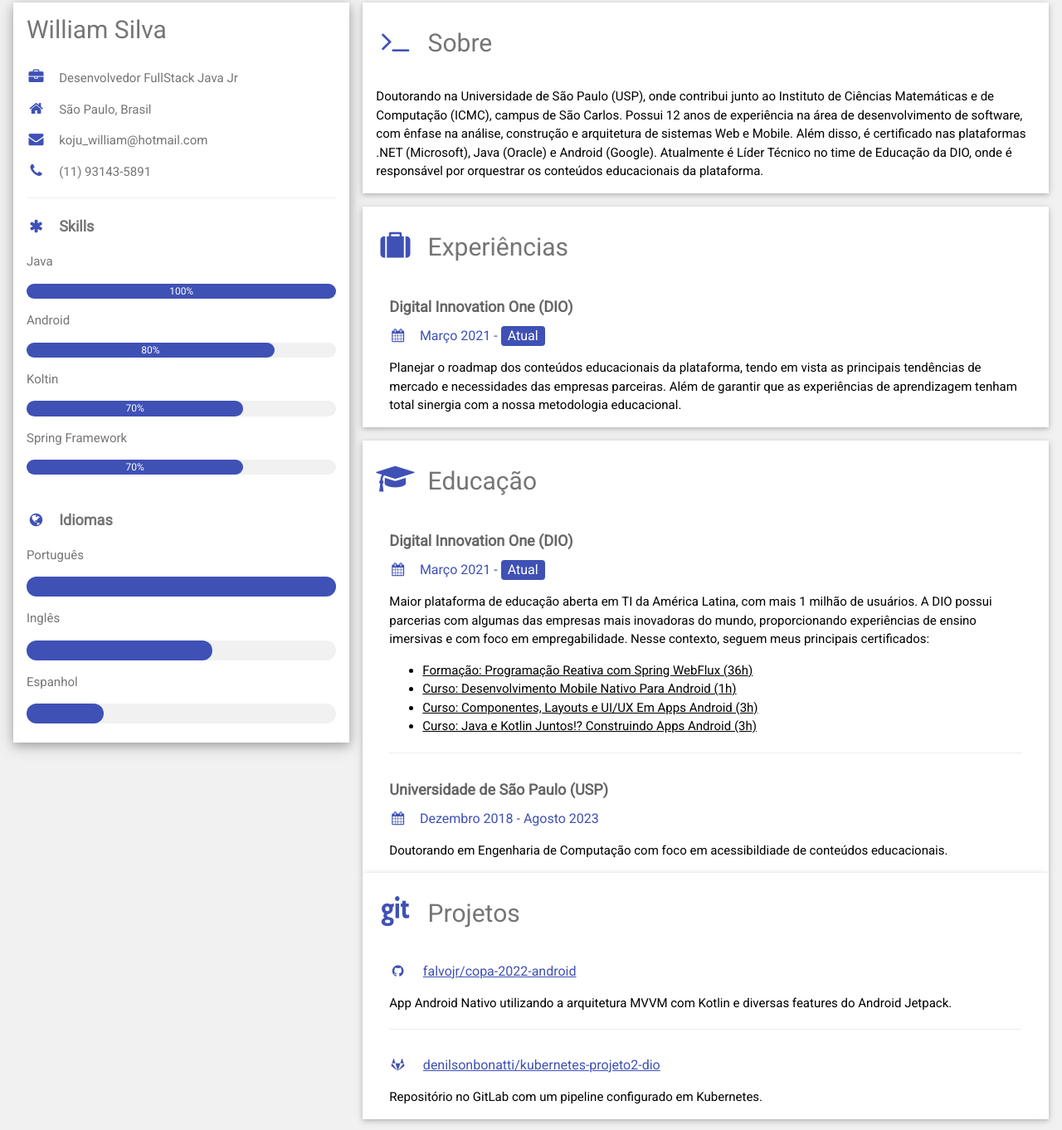
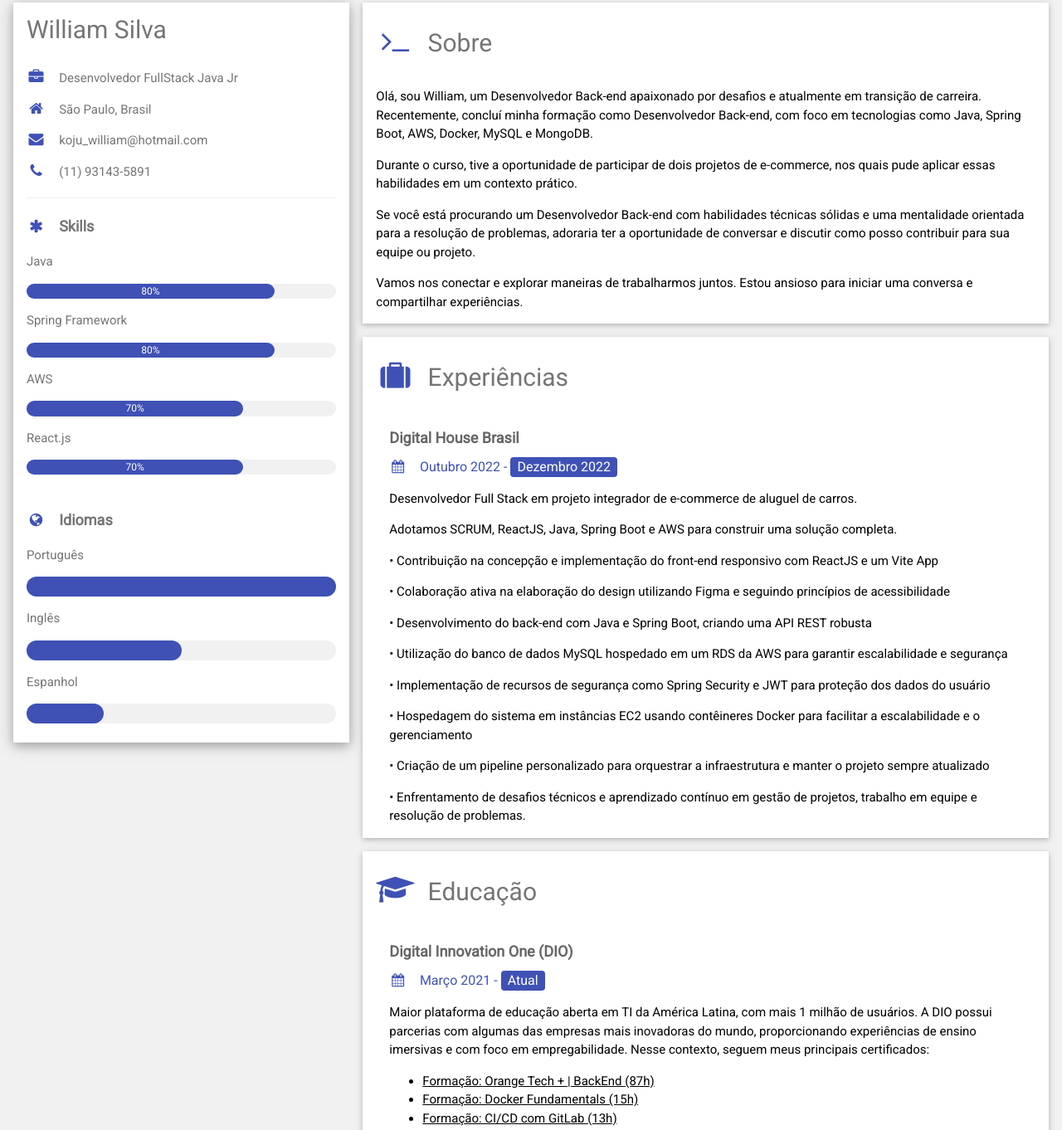
Before and after one commit to wkoju84/cv, a plain HTML site: page index.html in a window 1280 px wide. Shown: the part 13-1375 px from the top of the page at 83% size. Drawn offline with nearby package versions, Linux system fonts and the light colour scheme.

Commit message:
Finalizando currículo

```diff
--- a/index.html
+++ b/index.html
@@ -47,17 +47,17 @@
               </p>
               <p>Java</p>
               <div class="w3-light-grey w3-round-xlarge w3-small">
-                <div class="w3-container w3-center w3-round-xlarge w3-indigo" style="width:100%">100%</div>
+                <div class="w3-container w3-center w3-round-xlarge w3-indigo" style="width:80%">80%</div>
               </div>
-              <p>Android</p>
+              <p>Spring Framework</p>
               <div class="w3-light-grey w3-round-xlarge w3-small">
                 <div class="w3-container w3-center w3-round-xlarge w3-indigo" style="width:80%">80%</div>
               </div>
-              <p>Koltin</p>
+              <p>AWS</p>
               <div class="w3-light-grey w3-round-xlarge w3-small">
                 <div class="w3-container w3-center w3-round-xlarge w3-indigo" style="width:70%">70%</div>
               </div>
-              <p>Spring Framework</p>
+              <p>React.js</p>
               <div class="w3-light-grey w3-round-xlarge w3-small">
                 <div class="w3-container w3-center w3-round-xlarge w3-indigo" style="width:70%">70%</div>
               </div>
@@ -72,7 +72,7 @@
               </div>
               <p>Inglês</p>
               <div class="w3-light-grey w3-round-xlarge">
-                <div class="w3-round-xlarge w3-indigo" style="height:24px;width:60%"></div>
+                <div class="w3-round-xlarge w3-indigo" style="height:24px;width:50%"></div>
               </div>
               <p>Espanhol</p>
               <div class="w3-light-grey w3-round-xlarge">
@@ -90,7 +90,19 @@
 
           <div class="w3-container w3-card w3-white w3-margin-bottom">
             <h2 class="w3-text-grey w3-padding-16"><i class="fa fa-terminal fa-fw w3-margin-right w3-xxlarge w3-text-indigo"></i>Sobre</h2>
-            <p>Doutorando na Universidade de São Paulo (USP), onde contribui junto ao Instituto de Ciências Matemáticas e de Computação (ICMC), campus de São Carlos. Possui 12 anos de experiência na área de desenvolvimento de software, com ênfase na análise, construção e arquitetura de sistemas Web e Mobile. Além disso, é certificado nas plataformas .NET (Microsoft), Java (Oracle) e Android (Google). Atualmente é Líder Técnico no time de Educação da DIO, onde é responsável por orquestrar os conteúdos educacionais da plataforma.</p>
+            <p>Olá, sou William, um Desenvolvedor Back-end apaixonado por desafios e atualmente em transição de carreira.
+              Recentemente, concluí minha formação como Desenvolvedor Back-end, com foco em tecnologias como Java, Spring Boot, AWS, Docker, MySQL e MongoDB.
+            </p>
+            <p>
+              Durante o curso, tive a oportunidade de participar de dois projetos de e-commerce, nos quais pude aplicar essas habilidades em um contexto prático.
+
+            </p>
+            <p>
+              Se você está procurando um Desenvolvedor Back-end com habilidades técnicas sólidas e uma mentalidade orientada para a resolução de problemas, adoraria ter a oportunidade de conversar e discutir como posso contribuir para sua equipe ou projeto.
+            </p>
+            <p>
+              Vamos nos conectar e explorar maneiras de trabalharmos juntos. Estou ansioso para iniciar uma conversa e compartilhar experiências.
+            </p>
           </div>
 
           <div class="w3-container w3-card w3-white w3-margin-bottom">
@@ -98,9 +110,18 @@
               <i class="fa fa-suitcase fa-fw w3-margin-right w3-xxlarge w3-text-indigo"></i>Experiências
             </h2>
             <div class="w3-container">
-              <h5 class="w3-opacity"><b>Digital Innovation One (DIO)</b></h5>
-              <h6 class="w3-text-indigo"><i class="fa fa-calendar fa-fw w3-margin-right"></i>Março 2021 - <span class="w3-tag w3-indigo w3-round">Atual</span></h6>
-              <p>Planejar o roadmap dos conteúdos educacionais da plataforma, tendo em vista as principais tendências de mercado e necessidades das empresas parceiras. Além de garantir que as experiências de aprendizagem tenham total sinergia com a nossa metodologia educacional.</p>
+              <h5 class="w3-opacity"><b>Digital House Brasil</b></h5>
+              <h6 class="w3-text-indigo"><i class="fa fa-calendar fa-fw w3-margin-right"></i>Outubro 2022 - <span class="w3-tag w3-indigo w3-round">Dezembro 2022</span></h6>
+              <p>Desenvolvedor Full Stack em projeto integrador de e-commerce de aluguel de carros.</p>
+              <p>Adotamos SCRUM, ReactJS, Java, Spring Boot e AWS para construir uma solução completa.</p>
+              <p> •	Contribuição na concepção e implementação do front-end responsivo com ReactJS e um Vite App</p>
+              <p>• Colaboração ativa na elaboração do design utilizando Figma e seguindo princípios de acessibilidade</p>
+              <p>•	Desenvolvimento do back-end com Java e Spring Boot, criando uma API REST robusta</p>
+              <p>• Utilização do banco de dados MySQL hospedado em um RDS da AWS para garantir escalabilidade e segurança</p>
+              <p>•	Implementação de recursos de segurança como Spring Security e JWT para proteção dos dados do usuário</p>
+              <p>•	Hospedagem do sistema em instâncias EC2 usando contêineres Docker para facilitar a escalabilidade e   o gerenciamento</p>
+              <p>•	Criação de um pipeline personalizado para orquestrar a infraestrutura e manter o projeto sempre atualizado</p>
+              <p>•	Enfrentamento de desafios técnicos e aprendizado contínuo em gestão de projetos, trabalho em equipe   e resolução de problemas.</p>
             </div>
           </div>
 
@@ -117,17 +138,17 @@
                 de ensino imersivas e com foco em empregabilidade. Nesse contexto, seguem meus principais certificados:
               </p>
               <ul>
-                <li><a href="https://www.dio.me/certificate/762101D2" target="_blank">Formação: Programação Reativa com Spring WebFlux (36h)</a></li>
-                <li><a href="https://www.dio.me/certificate/07041B99" target="_blank">Curso: Desenvolvimento Mobile Nativo Para Android (1h)</a></li>
-                <li><a href="https://www.dio.me/certificate/F12AC30B" target="_blank">Curso: Componentes, Layouts e UI/UX Em Apps Android (3h)</a></li>
-                <li><a href="https://www.dio.me/certificate/3FB20BF1" target="_blank">Curso: Java e Kotlin Juntos!? Construindo Apps Android (3h)</a></li>
+                <li><a href="https://www.dio.me/certificate/5F134E28" target="_blank">Formação: Orange Tech + | BackEnd (87h)</a></li>
+                <li><a href="https://www.dio.me/certificate/C449F58B" target="_blank">Formação: Docker Fundamentals (15h)</a></li>
+                <li><a href="https://www.dio.me/certificate/94AB4B11" target="_blank">Formação: CI/CD com GitLab (13h)</a></li>
+                <!-- <li><a href="https://www.dio.me/certificate/3FB20BF1" target="_blank">Curso: Java e Kotlin Juntos!? Construindo Apps Android (3h)</a></li> -->
               </ul>
               <hr>
             </div>
             <div class="w3-container">
-              <h5 class="w3-opacity"><b>Universidade de São Paulo (USP)</b></h5>
-              <h6 class="w3-text-indigo"><i class="fa fa-calendar fa-fw w3-margin-right"></i>Dezembro 2018 - Agosto 2023</h6>
-              <p>Doutorando em Engenharia de Computação com foco em acessibildiade de conteúdos educacionais.</p>
+              <h5 class="w3-opacity"><b>Faculdade UniBF</b></h5>
+              <h6 class="w3-text-indigo"><i class="fa fa-calendar fa-fw w3-margin-right"></i>Maio 2023 - Em andamento</h6>
+              <p>Cursando Análise e Desenvolvimento de Sistemas</p>
             </div>
           </div>
 
@@ -138,15 +159,15 @@
             <div class="w3-container">
               <h6 class="w3-text-indigo">
                 <i class="fa fa-github fa-fw w3-margin-right"></i>
-                <a href="https://github.com/falvojr/copa-2022-android" target="_blank">falvojr/copa-2022-android</a>
+                <a href="https://github.com/wkoju84/Grupo-3-emprescar" target="_blank">wkoju84/Grupo-3-emprescar</a>
               </h6>
-              <p>App Android Nativo utilizando a arquitetura MVVM com Kotlin e diversas features do Android Jetpack.</p>
+              <p>Projeto de E-commerce de aluguel de carros</p>
               <hr>
             </div>
             <div class="w3-container">
               <h6 class="w3-text-indigo">
                 <i class="fa fa-gitlab fa-fw w3-margin-right"></i>
-                <a href="https://gitlab.com/denilsonbonatti/kubernetes-projeto2-dio" target="_blank">denilsonbonatti/kubernetes-projeto2-dio</a>
+                <a href="https://gitlab.com/koju_william/app-cicd-base/-/tree/kubernetes" target="_blank">koju_william/app-cicd-base/-/tree/kubernetes</a>
               </h6>
               <p>Repositório no GitLab com um pipeline configurado em Kubernetes.</p>
             </div>
```
